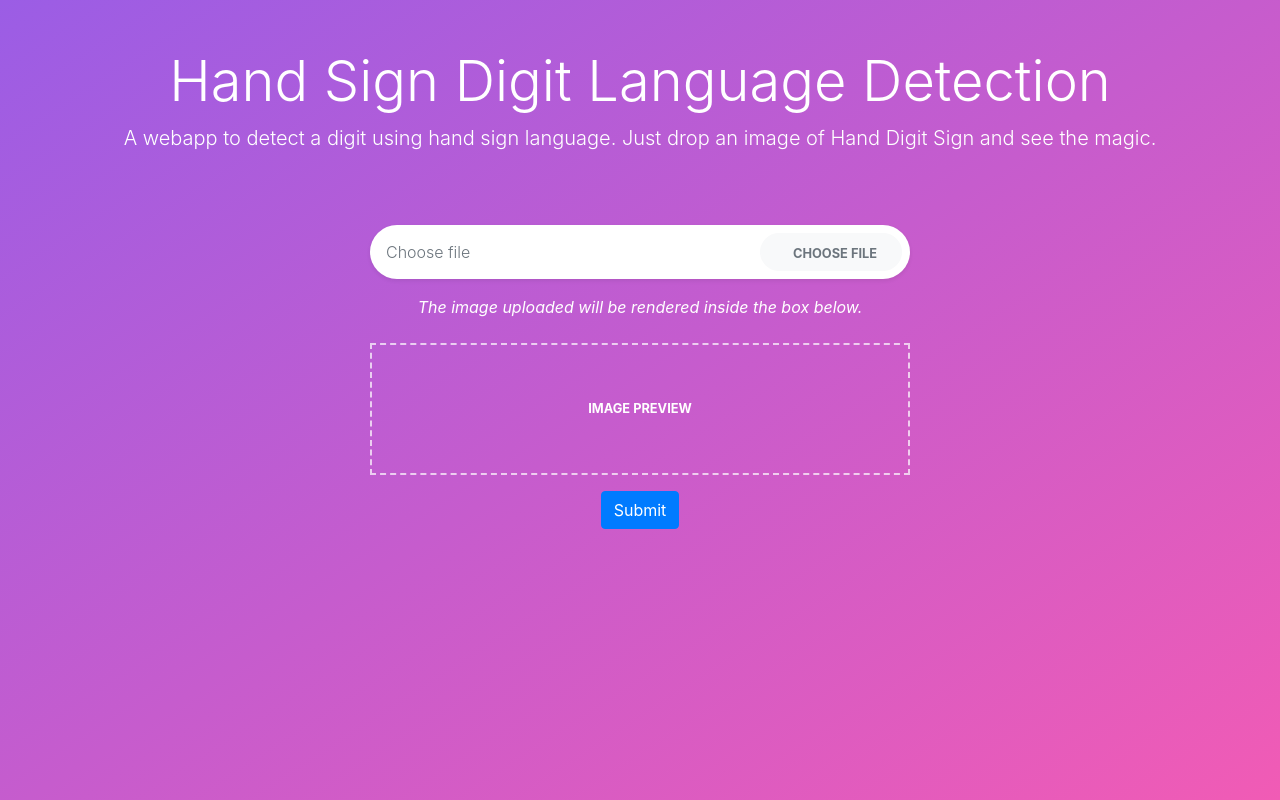
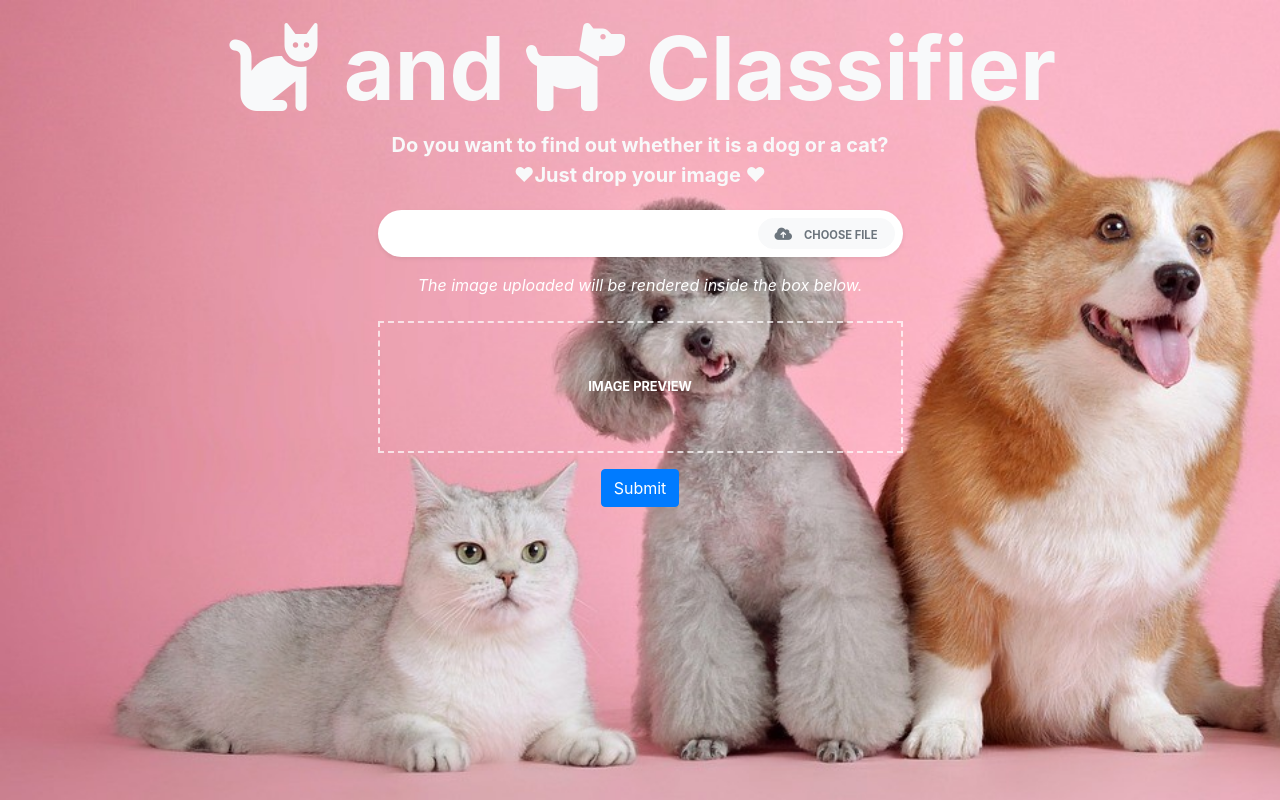
Before and after one commit to YenYingNg/Advanced_Programming_project, a Flask app: template templates/index.html in a window 1280 px wide. Run offline with Flask 3, Linux system fonts and the light colour scheme; the template is opened without the code that fills it, so the values that code supplies are empty; some libraries are stand-ins or nearby versions.

Commit message:
Style and content adjusted

```diff
--- a/templates/index.html
+++ b/templates/index.html
@@ -4,29 +4,29 @@ Hand Sign Digit Recognition
 {% endblock %}
 
 {% block content %}
-<div class="container py-5">
+<div class="container py-2">
 
-    <header class="text-white text-center">
-        <h1 class="display-4">Hand Sign Digit Language Detection</h1>
-        <p class="lead mb-5">A webapp to detect a digit using hand sign language. Just drop an image of Hand Digit Sign
-            and see the magic.</p>
+    <header class="text-center">
+        <h1 class="display-2 font-weight-bold text-light"><i class="fas fa-cat"></i> and <i class="fas fa-dog"></i> Classifier</h1>
+        <p class="lead font-weight-bold text-light">Do you want to find out whether it is a dog or a cat?<br>&hearts;Just drop your image &hearts;<br></p>
     </header>
 
 
-    <div class="row py-4">
+    <div class="row py-1">
         <div class="col-lg-6 mx-auto">
 
             <!-- Upload image input-->
             <form action="{{ url_for('predict_image_file') }}" enctype="multipart/form-data" method="POST">
                 <div class="input-group mb-3 px-2 py-2 rounded-pill bg-white shadow-sm">
-                    <input class="form-control border-0" id="upload" name="file" type="file">
-                    <label class="font-weight-light text-muted" for="upload" id="upload-label">Choose file</label>
+                    <input class="form-control form-control-sm border-0" id="upload" name="file" type="file">
                     <div class="input-group-append">
-                        <label class="btn btn-light m-0 rounded-pill px-4" for="upload"> <i
-                                class="fa fa-cloud-upload mr-2 text-muted"></i><small
-                                class="text-uppercase font-weight-bold text-muted">Choose file</small></label>
+                        <label class="btn btn-light btn-sm m-0 rounded-pill px-3" for="upload">
+                            <i class="fa fa-cloud-upload mr-2 text-muted"></i>
+                            <small class="text-uppercase font-weight-bold text-muted">Choose file</small>
+                        </label>
                     </div>
                 </div>
+
 
 
                 <!-- Uploaded image area-->
--- a/templates/layout.html
+++ b/templates/layout.html
@@ -7,14 +7,17 @@
 
     <!-- Bootstrap CSS -->
     <link rel="stylesheet" href="https://cdn.jsdelivr.net/npm/bootstrap@4.3.1/dist/css/bootstrap.min.css" integrity="sha384-ggOyR0iXCbMQv3Xipma34MD+dH/1fQ784/j6cY/iJTQUOhcWr7x9JvoRxT2MZw1T" crossorigin="anonymous">
-      <link href="{{url_for('static', filename='css/custom.css')}}" rel="stylesheet"/>
+    <link href="{{url_for('static', filename='css/custom.css')}}" rel="stylesheet"/>
+
+    <!--Get the code for the cat and dog icons at fontawesome.com-->
+    <script src="https://kit.fontawesome.com/70e37895a5.js" crossorigin="anonymous"></script>
 
     <title>
         {% block title %}
         {% endblock %}
     </title>
   </head>
-<body>
+<body class="container py-2 bg-image position-static" style="background-image: url('/static/images/pets2_new.jpg'); background-size: cover; max-height: 100vh">
 {% block content %}
 {% endblock %}
     <script src="https://code.jquery.com/jquery-3.3.1.slim.min.js" integrity="sha384-q8i/X+965DzO0rT7abK41JStQIAqVgRVzpbzo5smXKp4YfRvH+8abtTE1Pi6jizo" crossorigin="anonymous"></script>
```
Also changed, not shown: Readme.md, static/images/pets2_new.jpg (added), 1 other file.
